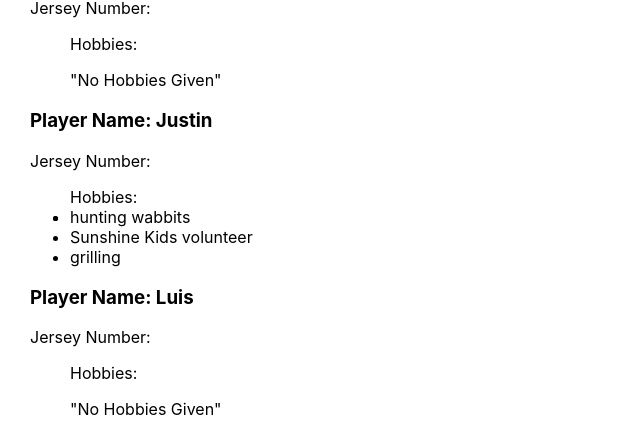
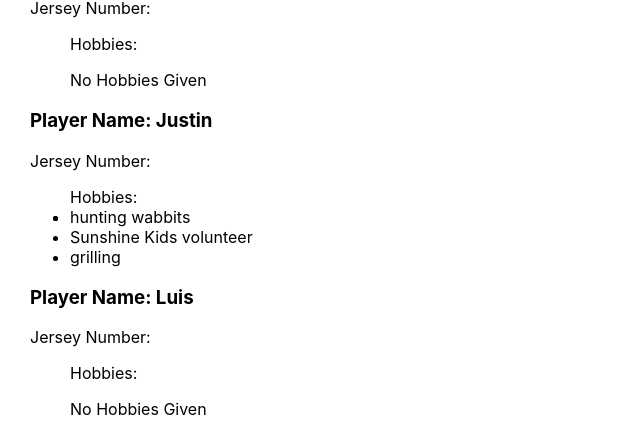
Before and after one commit to Jdoyle5254/football-fanpage, a React (Create React App) app: page / in a window 1280 px wide. Shown: the part 505-941 px from the top of the page, without its empty margins (0-640 px from the left). Built offline with nearby package versions, Linux system fonts and the light colour scheme.

Commit message:
update hobby message

```diff
--- a/src/components/Player.js
+++ b/src/components/Player.js
@@ -1,5 +1,5 @@
 function Player (props) {
-     const playerConditional = props.hobbies.length <= 0 ? <p>"No Hobbies Given"</p>
+     const playerConditional = props.hobbies.length <= 0 ? <p>No Hobbies Given</p>
      :  <li>{props.hobbies.map(hobby => {return (<li>{hobby}</li>)  })}</li>
 
 
```
